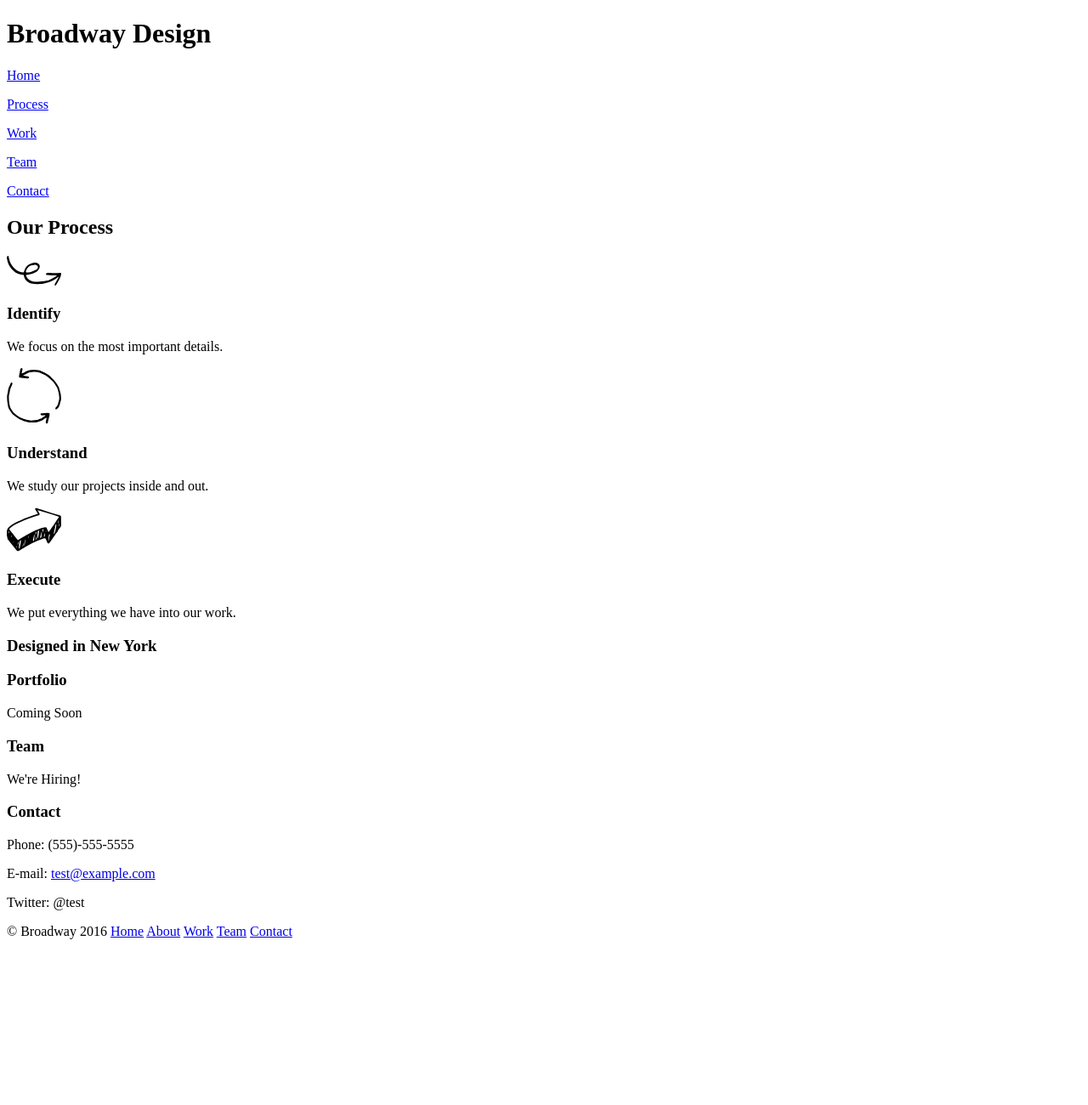
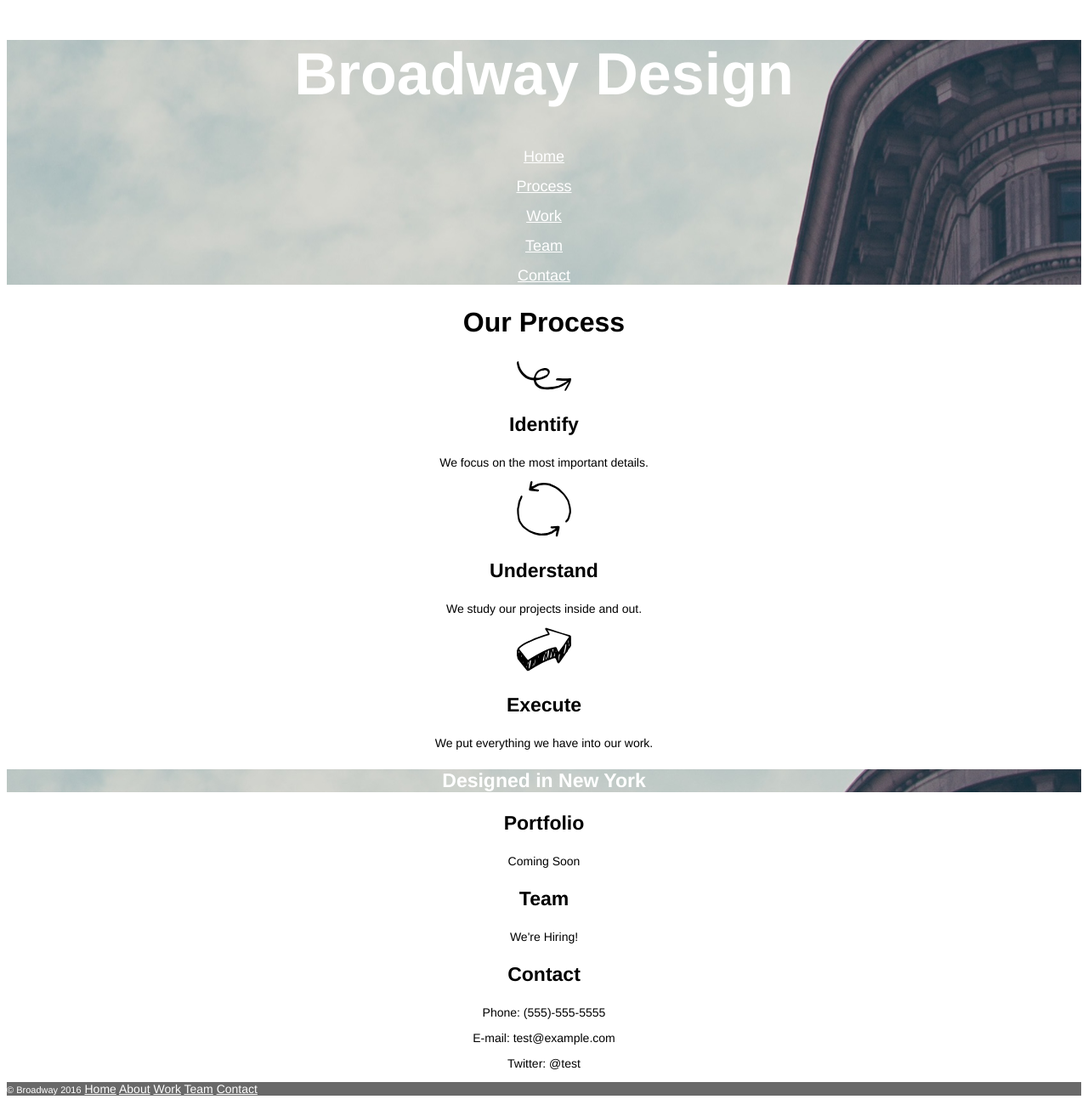
Before and after one commit to pirjo-v/broadway, a plain HTML site: page index.html in a window 1280 px wide. Shown: the whole page at 85% size. Before the commit the page ends 1121 px from the top, so only its background shows below. Drawn offline with Linux system fonts and the light colour scheme.

Commit message:
Add styles.

```diff
--- a/index.html
+++ b/index.html
@@ -2,18 +2,18 @@
 <html lang="en" dir="ltr">
   <head>
     <meta charset="utf-8">
-    <link href="/resources/css/style.css" type="text/css" rel="stylesheet">
+    <link href="resources/css/style.css" type="text/css" rel="stylesheet">
     <title>Broadway Design</title>
   </head>
   <body>
     <div class="heading">
       <h1>Broadway Design</h1>
       <nav>
-        <p><a href="#">Home</a></p>
-        <p><a href="#process">Process</a></p>
-        <p><a href="#work">Work</a></p>
-        <p><a href="#team">Team</a></p>
-        <p><a href="#contact">Contact</a></p>
+        <p><a href="#" class="nav">Home</a></p>
+        <p><a href="#process" class="nav">Process</a></p>
+        <p><a href="#work" class="nav">Work</a></p>
+        <p><a href="#team" class="nav">Team</a></p>
+        <p><a href="#contact" class="nav">Contact</a></p>
       </nav>
     </div>
 
@@ -38,12 +38,12 @@
       <p>We're Hiring!</p>
       <h3 id="contact">Contact</h3>
       <p>Phone: (555)-555-5555</p>
-      <p>E-mail: <a href="mailto:test@example.com">test@example.com</a></p>
+      <p>E-mail: test@example.com</p>
       <p>Twitter: @test</p>
     </div>
 
     <div class="footer">
-      <p>&copy; Broadway 2016 <a href="#">Home</a> <a href="#about">About</a> <a href="#work">Work</a> <a href="#team">Team</a> <a href="#contact">Contact</a></p>
+      <p><span class="copyright">&copy; Broadway 2016</span> <a href="#">Home</a> <a href="#about">About</a> <a href="#work">Work</a> <a href="#team">Team</a> <a href="#contact">Contact</a></p>
     </div>
 
   </body>
--- a/resources/css/style.css
+++ b/resources/css/style.css
@@ -0,0 +1,46 @@
+html {
+  font-family: Helvetica, sans-serif;
+  font-size: 14px;
+  text-align: center;
+}
+
+.heading {
+  background-image: url(../images/the-flatiron-building.png);
+  color: white;
+}
+
+h1, h2, h3 {
+  font-weight: bold;
+}
+
+h1 {
+  font-size: 70px;
+}
+
+h2 {
+  font-size: 32px;
+}
+
+h3 {
+  font-size: 23px;
+}
+
+h3.separator {
+  color: white;
+  background-image: url(../images/the-flatiron-building.png);
+}
+
+.nav {
+  color: white;
+  font-size: 18px;
+}
+
+.footer, .footer a {
+  background-color: dimgray;
+  text-align: left;
+  color: white;
+}
+
+.copyright {
+  font-size: 11px;
+}
```
